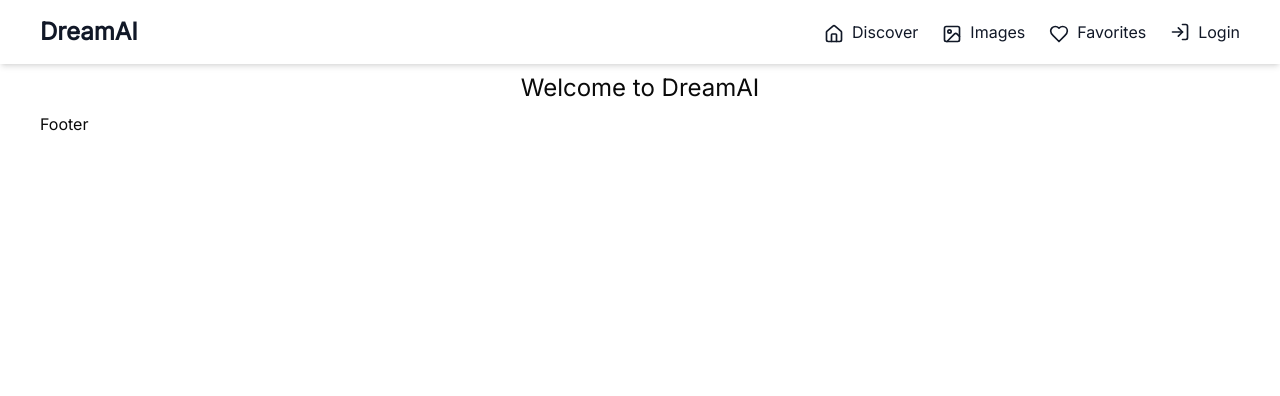
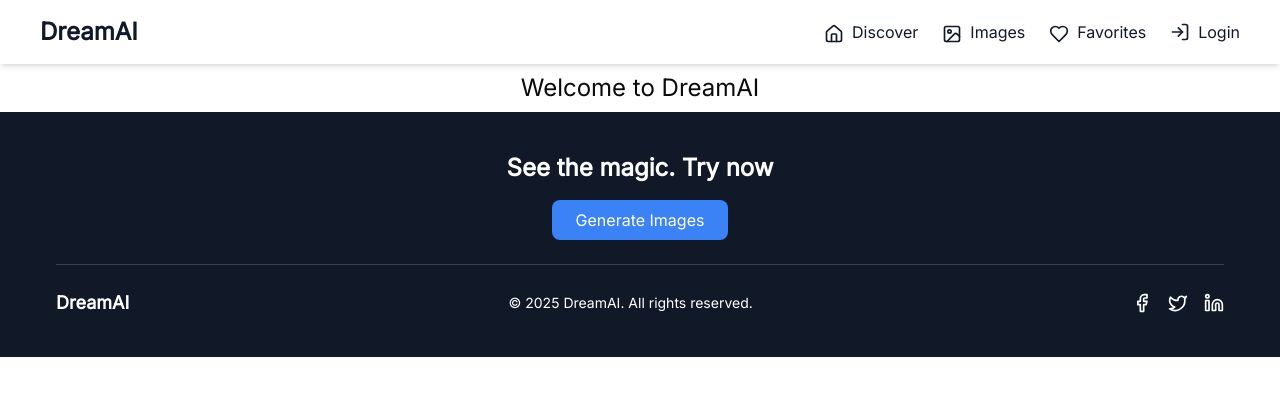
Before and after one commit to mdsajalali/dream-ai-client, a Next.js app: page / in a window 1280 px wide. Shown: the top 396 px of the page. Built offline with nearby package versions, Linux system fonts and the light colour scheme.

Commit message:
add: footer

```diff
--- a/src/components/shared/Footer.tsx
+++ b/src/components/shared/Footer.tsx
@@ -1,12 +1,45 @@
-import React from 'react'
-import Container from './Container'
+import React from "react";
+import { Facebook, Twitter, Linkedin } from "lucide-react";
+import Container from "./Container";
 
 const Footer = () => {
   return (
-    <div>
-      <Container>Footer</Container>
-    </div>
+    <footer className="bg-gray-900 text-white py-10">
+      <Container>
+        <div className="container mx-auto px-4 text-center space-y-6">
+          {/* CTA Section */}
+          <div>
+            <h2 className="text-2xl font-semibold">See the magic. Try now</h2>
+            <button className="mt-4 px-6 py-2 bg-blue-500 hover:bg-blue-600 transition rounded-lg">
+              Generate Images
+            </button>
+          </div>
+
+          {/* Footer Bottom */}
+          <div className="flex flex-col md:flex-row justify-between items-center border-t border-gray-700 pt-6">
+            {/* Logo & Copyright */}
+            <p className="text-lg font-bold">DreamAI</p>
+            <p className="text-sm mt-2 md:mt-0">
+              © {new Date().getFullYear()} DreamAI. All rights reserved.
+            </p>
+
+            {/* Social Icons */}
+            <div className="flex space-x-4 mt-4 md:mt-0">
+              <a href="#" className="hover:text-blue-400">
+                <Facebook size={20} />
+              </a>
+              <a href="#" className="hover:text-blue-400">
+                <Twitter size={20} />
+              </a>
+              <a href="#" className="hover:text-blue-400">
+                <Linkedin size={20} />
+              </a>
+            </div>
+          </div>
+        </div>
+      </Container>
+    </footer>
   );
-}
+};
 
-export default Footer
+export default Footer;
```
